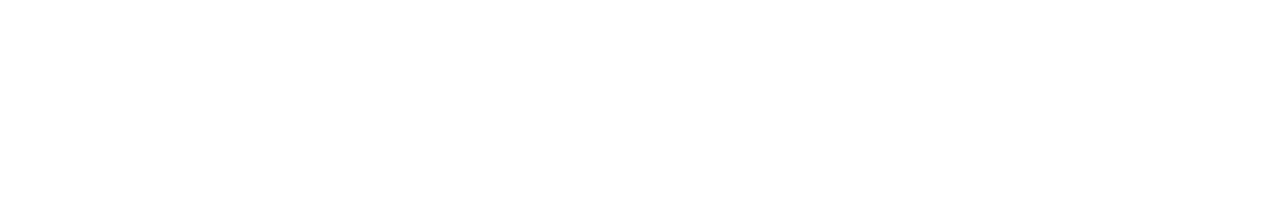
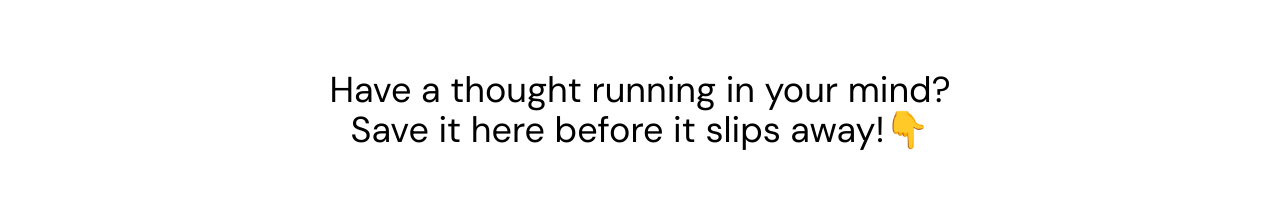
Before and after one commit to tejas261/Ecowiser-assessment, a React (Vite) app in the folder frontend/: page / in a window 1280 px wide. Shown: the part 170-370 px from the top of the page. Built offline with nearby package versions, Linux system fonts and the light colour scheme; no server answers; the database is empty.

Commit message:
final commit

```diff
--- a/frontend/src/App.jsx
+++ b/frontend/src/App.jsx
@@ -13,5 +13,3 @@ function App() {
 }
 
 export default App
-
-// w-20 h-20 bg-yellow-300 fixed left-[90%] bottom-[5%] my-2 rounded-[5rem] justify-center items-center flex xs:max-md:relative md:max-lg:translate-x-[-5rem] xs:max-md:translate-x-[-5rem]
--- a/frontend/src/components/Add.jsx
+++ b/frontend/src/components/Add.jsx
@@ -169,7 +169,7 @@ function Add() {
       ) : (
         <>
           <div className="grid place-items-center grid-cols-3 grid-rows-2 xs:max-lg:grid-cols-2 xs:max-lg:grid-rows-3 xs:max-lg:m-2 xs:max-md:grid-cols-1 xs:max-md:grid-rows-6 xs:max-md:w-[30rem] m-5 xs:max-md:mx-auto xs:max-xss:w-[20rem] xs:max-xss:mx-auto">
-            {currentNotes.map((note) => (
+            {currentNotes.length==0 ? <h1 className="text-center absolute text-4xl top-60">Have a thought running in your mind? <br /> Save it here before it slips away!👇</h1> :currentNotes.map((note) => (
               <div
                 key={note.id}
                 className="relative bg-yellow-50 p-5 rounded-lg w-96 h-auto xs:max-xss:mx-auto xs:max-xss:w-[16rem] my-20 shadow-md"
```
